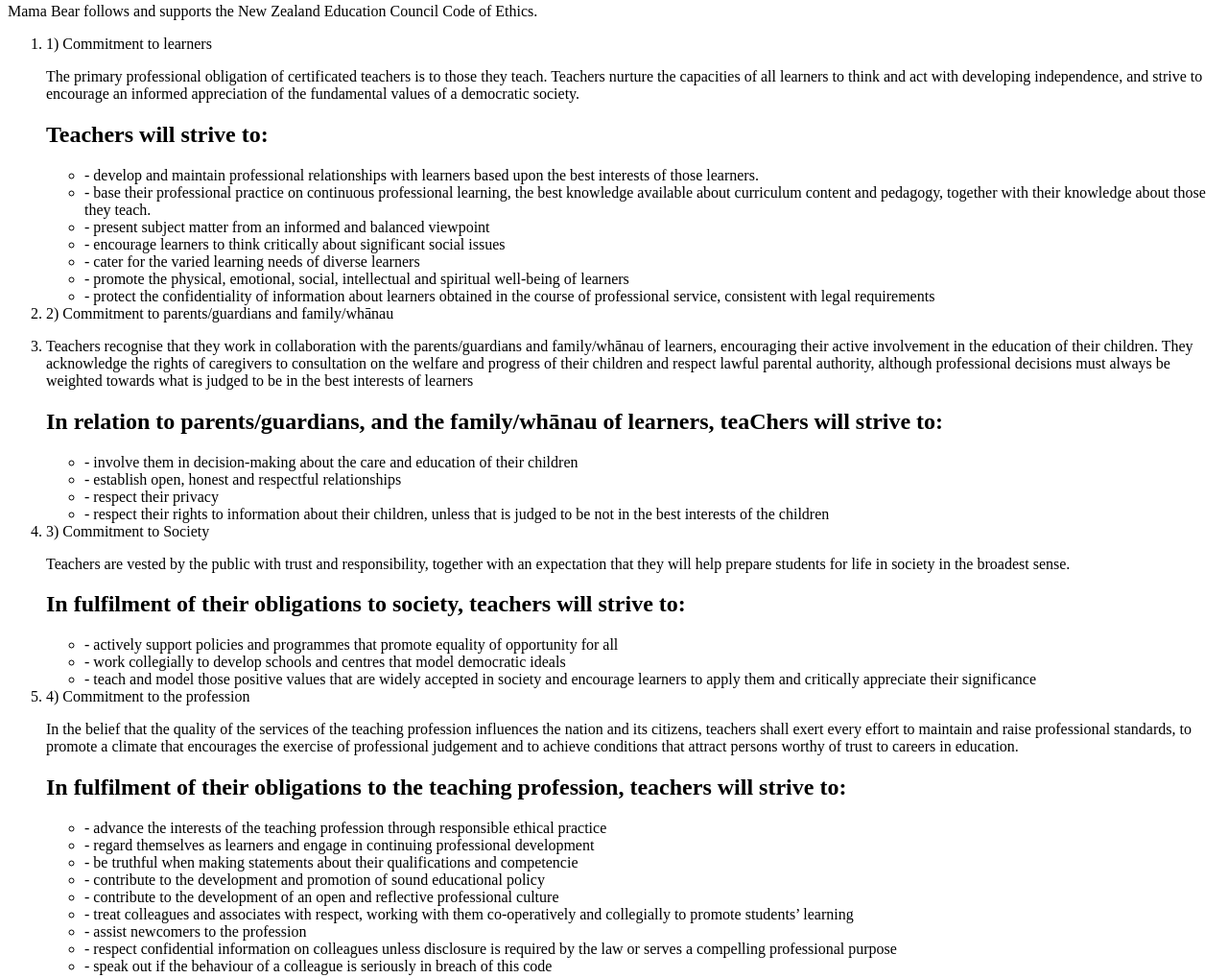
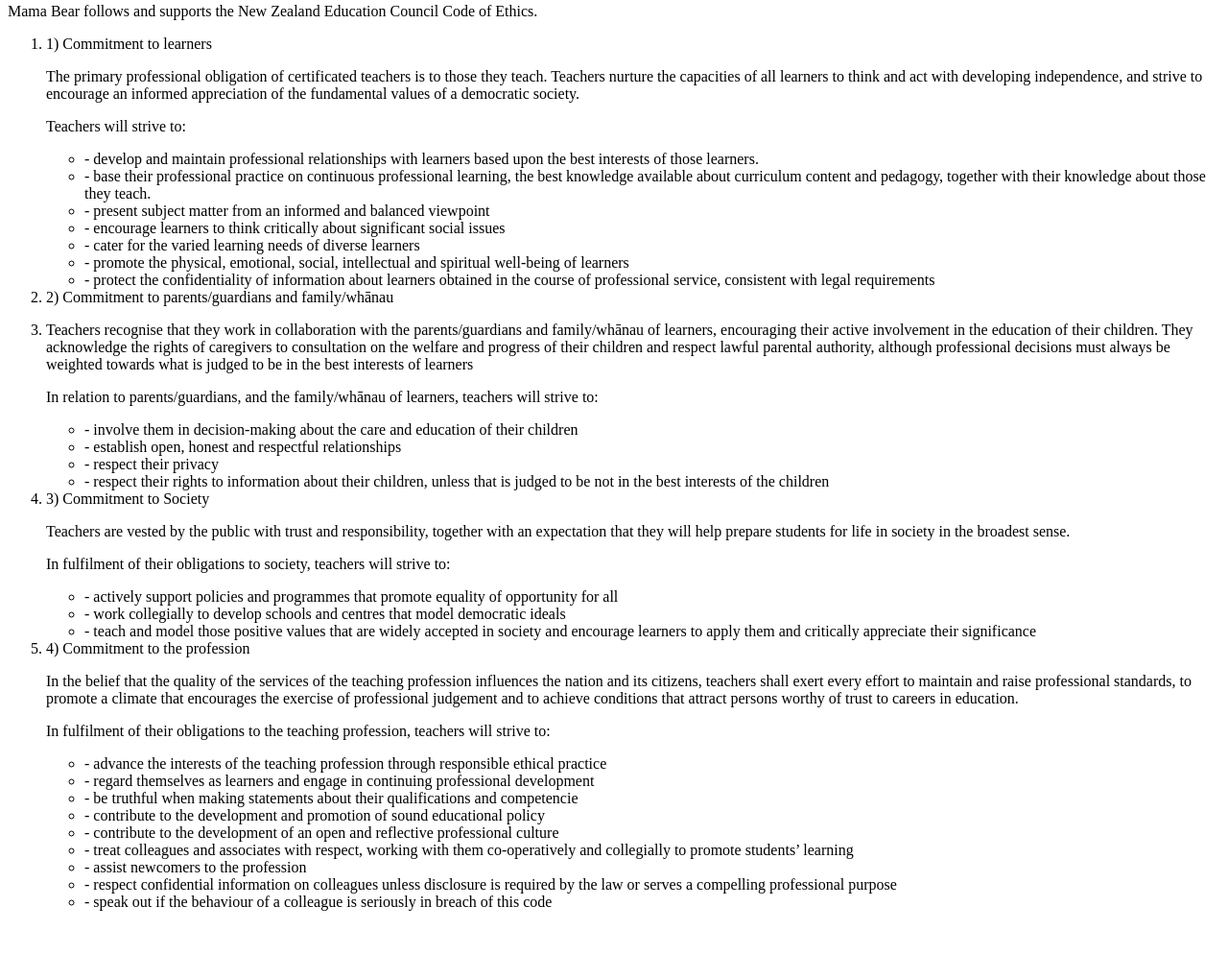
Before and after one commit to darcyknox/assign-1, a plain HTML site: page ethics.html in a window 1280 px wide. Shown: the part 217-1236 px from the top of the page at 96% size. After the commit the page ends 1182 px from the top, so only its background shows below. Drawn offline with Linux system fonts and the light colour scheme.

Commit message:
edit ethics

```diff
--- a/ethics.html
+++ b/ethics.html
@@ -34,7 +34,7 @@
         fundamental
         values of a democratic society.</p>
 
-      <h2>Teachers will strive to:</h2>
+      <p>Teachers will strive to:</p>
       <ul>
         <li>- develop and maintain professional relationships with learners based upon the best interests of those learners.</li>
         <li>- base their professional practice on continuous professional learning, the best knowledge available about curriculum content and pedagogy, together with their knowledge about those they teach.</li>
@@ -45,13 +45,14 @@
         <li>- protect the confidentiality of information about learners obtained in the course of professional service, consistent with legal requirements</li>
       </ul>
 
+
       <li>2) Commitment to parents/guardians and family/whānau</li>
       <li>
         <p>Teachers recognise that they work in collaboration with the parents/guardians and family/whānau of learners, encouraging their active involvement in the education of their children. They acknowledge the rights of caregivers to consultation
           on
           the welfare and progress of their children and respect lawful parental authority, although professional decisions must always be weighted towards what is judged to be in the best interests of learners</p>
 
-        <h2>In relation to parents/guardians, and the family/whānau of learners, teaChers will strive to:</h2>
+        <p>In relation to parents/guardians, and the family/whānau of learners, teachers will strive to:</p>
         <ul>
           <li>- involve them in decision-making about the care and education of their children</li>
           <li>- establish open, honest and respectful relationships</li>
@@ -62,7 +63,7 @@
       <li>3) Commitment to Society</li>
       <p>Teachers are vested by the public with trust and responsibility, together with an expectation that they will help prepare students for life in society in the broadest sense. </p>
 
-      <h2>In fulfilment of their obligations to society, teachers will strive to:</h2>
+      <p>In fulfilment of their obligations to society, teachers will strive to:</p>
       <ul>
         <li>- actively support policies and programmes that promote equality of opportunity for all</li>
         <li>- work collegially to develop schools and centres that model democratic ideals </li>
@@ -75,7 +76,7 @@
         exercise of professional judgement and to achieve conditions that attract persons worthy of
         trust to careers in education. </p>
 
-      <h2>In fulfilment of their obligations to the teaching profession, teachers will strive to:</h2>
+      <p>In fulfilment of their obligations to the teaching profession, teachers will strive to:</p>
       <ul>
         <li>- advance the interests of the teaching profession through responsible ethical practice</li>
         <li>- regard themselves as learners and engage in continuing professional development</li>
```
